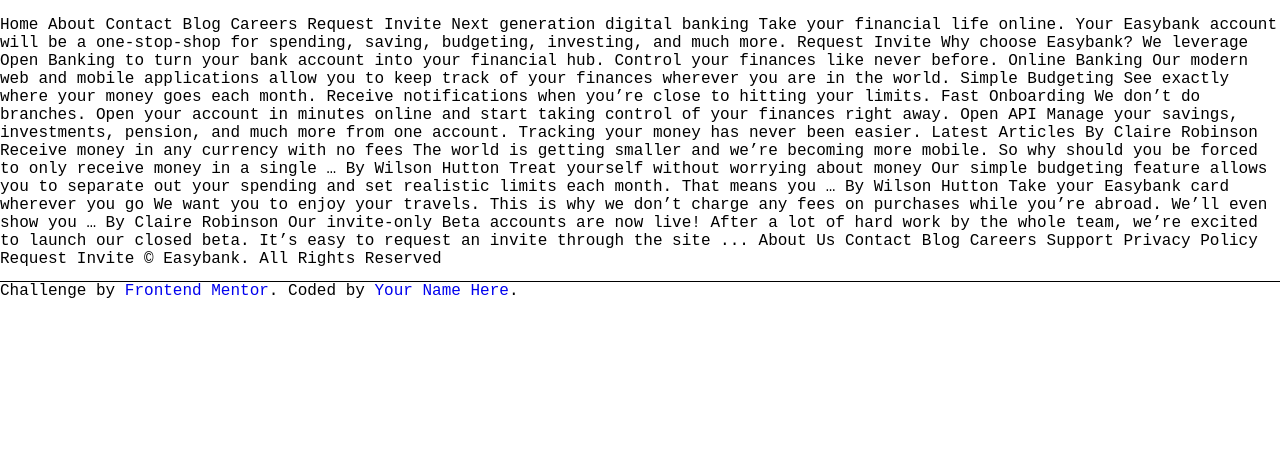
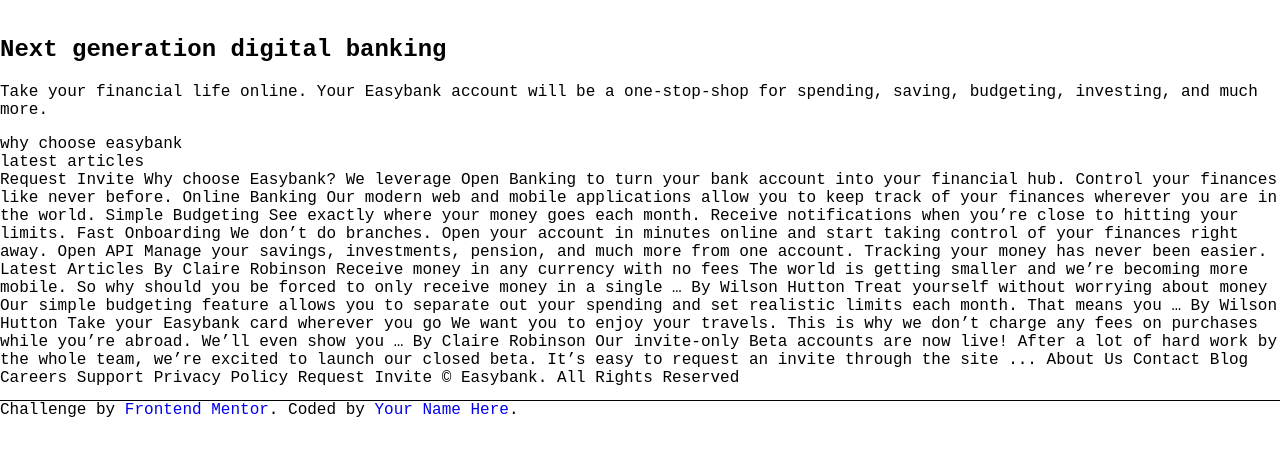
Before and after one commit to BramVander/EasyBank, a plain HTML site: page index.html in a window 1280 px wide. Shown: the part 67-522 px from the top of the page. Drawn offline with Linux system fonts and the light colour scheme.

Commit message:
Hero start
- added markup
- tried some stylings for positioning

```diff
--- a/index.html
+++ b/index.html
@@ -39,9 +39,24 @@
       </nav>
     </header>
 
-    Home About Contact Blog Careers Request Invite Next generation digital
-    banking Take your financial life online. Your Easybank account will be a
-    one-stop-shop for spending, saving, budgeting, investing, and much more.
+    <main>
+      <section id="hero">
+        <div class="hero__img">
+          <!-- <img src="./images/image-mockups.png" alt="" /> -->
+        </div>
+        <div class="hero__text">
+          <h2>Next generation digital banking</h2>
+          <p>
+            Take your financial life online. Your Easybank account will be a
+            one-stop-shop for spending, saving, budgeting, investing, and much
+            more.
+          </p>
+        </div>
+      </section>
+      <section #="why">why choose easybank</section>
+      <section>latest articles</section>
+    </main>
+
     Request Invite Why choose Easybank? We leverage Open Banking to turn your
     bank account into your financial hub. Control your finances like never
     before. Online Banking Our modern web and mobile applications allow you to
@@ -63,7 +78,7 @@
     work by the whole team, we’re excited to launch our closed beta. It’s easy
     to request an invite through the site ... About Us Contact Blog Careers
     Support Privacy Policy Request Invite © Easybank. All Rights Reserved
-
+    <section>
       <footer>
         <div class="attribution">
           Challenge by
@@ -72,5 +87,6 @@
           >. Coded by <a href="#">Your Name Here</a>.
         </div>
       </footer>
+    </section>
   </body>
 </html>
```
Also changed, not shown: css/_globals.css (+15 -0 lines). Lines whose indentation alone changed are shown as unchanged.
